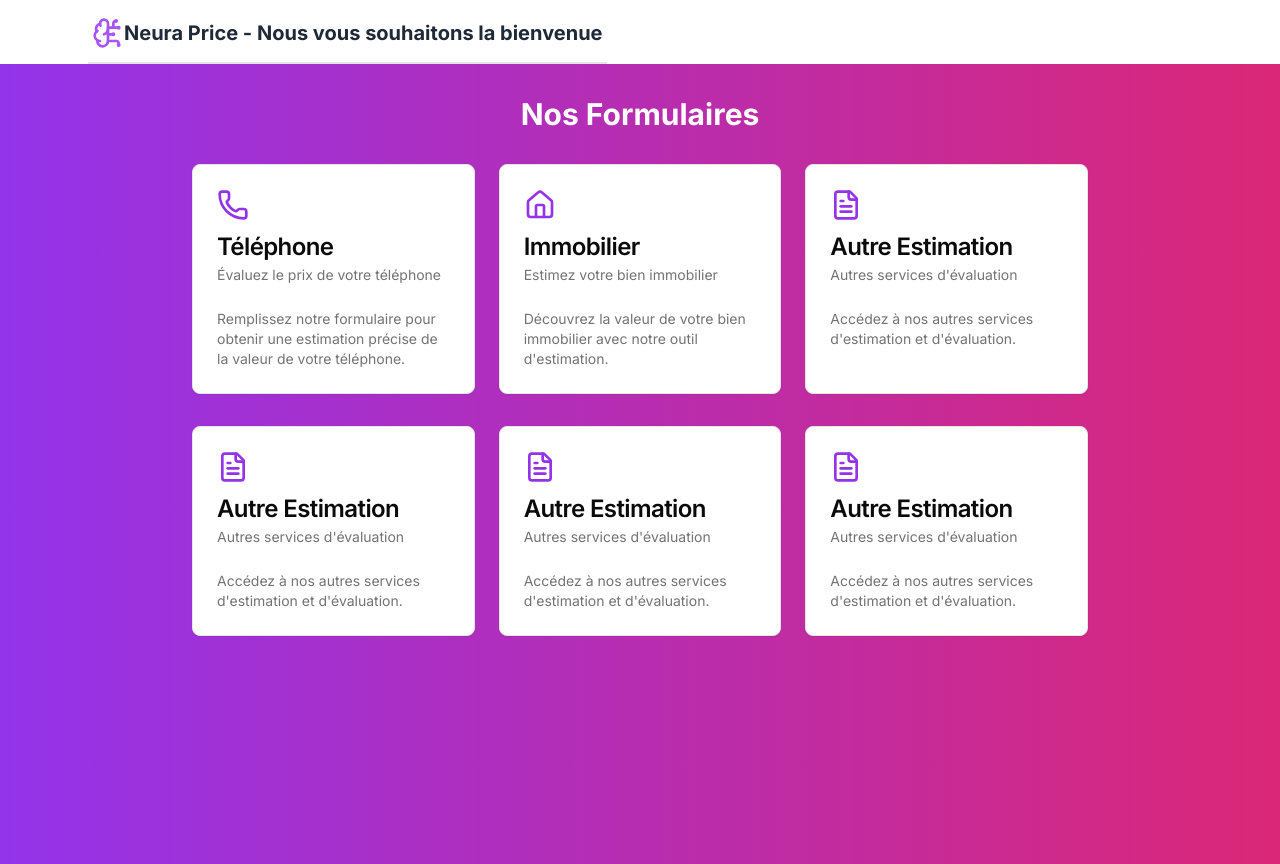
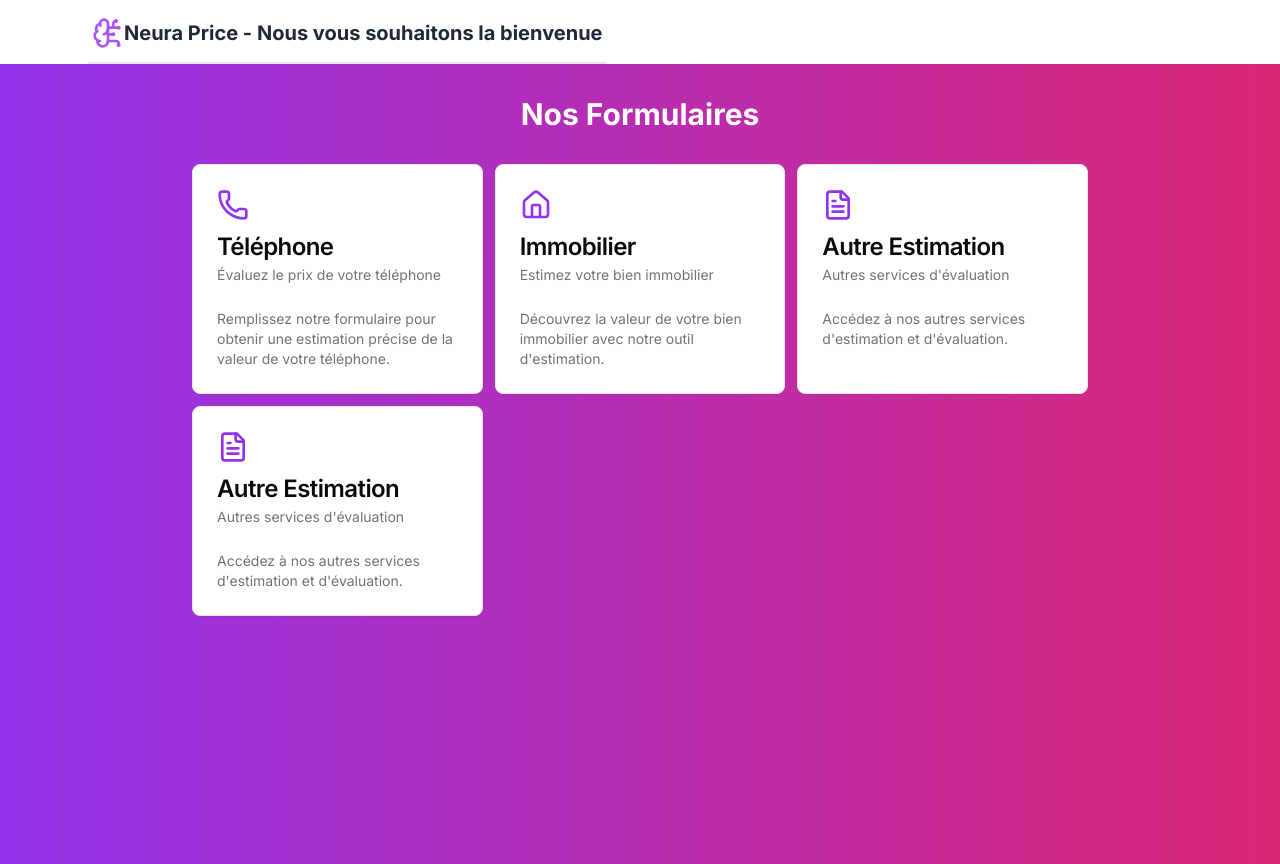
Before and after one commit to Florian-DAUVERGNE/NeuraPrice, a Next.js app in the folder Frontend/: page / in a window 1280 px wide. Built offline with nearby package versions, Linux system fonts and the light colour scheme.

Commit message:
refactor : created HomePageCard component

```diff
--- a/Frontend/app/page.tsx
+++ b/Frontend/app/page.tsx
@@ -1,131 +1,20 @@
 "use client"
-import { motion } from "motion/react";
-import Link from "next/link"
 import { Phone, Home, FileText } from "lucide-react"
-import { Card, CardContent, CardDescription, CardHeader, CardTitle } from "@/components/ui/card"
+import HomePageCard from "@/components/basic/HomePageCard";
 
 export default function FormCards() {
   return (
     <div className="min-h-screen bg-gradient-to-r from-purple-600 to-pink-600 p-8">
-            <div className="mx-auto max-w-4xl">
+      <div className="mx-auto max-w-4xl">
         <h1 className="mb-8 text-center text-3xl font-bold text-white animate-fade-in">Nos Formulaires</h1>
+        <div className="grid gap-3 md:grid-cols-2 lg:grid-cols-3">
+          <HomePageCard content="Remplissez notre formulaire pour obtenir une estimation précise de la valeur de votre téléphone." description="Évaluez le prix de votre téléphone" title="Téléphone" href="/phone" Icon={Phone}></HomePageCard>
 
-        <div className="grid gap-6 md:grid-cols-2 lg:grid-cols-3">
-        <motion.div initial={{ opacity: 0, y: 20 }} animate={{ opacity: 1, y: 0 }} transition={{ duration: 1 }}>
-          <Link href="/phone" className="group transition-all duration-300 hover:scale-105 hover:-translate-y-1">
-            <Card className="h-full transition-shadow duration-300 group-hover:shadow-xl">
-              <CardHeader>
-                <Phone className="mb-2 h-8 w-8 text-purple-600 transition-transform duration-300 group-hover:scale-110 group-hover:rotate-12" />
-                <CardTitle className="transition-colors duration-300 group-hover:text-purple-600">Téléphone</CardTitle>
-                <CardDescription>Évaluez le prix de votre téléphone</CardDescription>
-              </CardHeader>
-              <CardContent>
-                <p className="text-sm text-muted-foreground">
-                  Remplissez notre formulaire pour obtenir une estimation précise de la valeur de votre téléphone.
-                </p>
-              </CardContent>
-            </Card>
-          </Link>
-          </motion.div>
+          <HomePageCard content="Découvrez la valeur de votre bien immobilier avec notre outil d&apos;estimation." description="Estimez votre bien immobilier" title="Immobilier" href="/realestate" Icon={Home}></HomePageCard>
 
-          <motion.div initial={{ opacity: 0, y: 20 }} animate={{ opacity: 1, y: 0 }} transition={{ duration: 1.2 }}>
-          <Link href="/realestate" className="group transition-all duration-300 hover:scale-105 hover:-translate-y-1">
-            <Card className="h-full transition-shadow duration-300 group-hover:shadow-xl">
-              <CardHeader>
-                <Home className="mb-2 h-8 w-8 text-purple-600 transition-transform duration-300 group-hover:scale-110 group-hover:rotate-12" />
-                <CardTitle className="transition-colors duration-300 group-hover:text-purple-600">Immobilier</CardTitle>
-                <CardDescription>Estimez votre bien immobilier</CardDescription>
-              </CardHeader>
-              <CardContent>
-                <p className="text-sm text-muted-foreground">
-                  Découvrez la valeur de votre bien immobilier avec notre outil d&apos;estimation.
-                </p>
-              </CardContent>
-            </Card>
-          </Link>
-          </motion.div>
+          <HomePageCard content="Accédez à nos autres services d&apos;estimation et d&apos;évaluation." description="Autres services d&apos;évaluation" title="Autre Estimation" href="/" Icon={FileText}></HomePageCard>
 
-
-          <motion.div initial={{ opacity: 0, y: 20 }} animate={{ opacity: 1, y: 0 }} transition={{ duration: 1.4 }}>
-          <Link href="/forms/autre" className="group transition-all duration-300 hover:scale-105 hover:-translate-y-1">
-            <Card className="h-full transition-shadow duration-300 group-hover:shadow-xl">
-              <CardHeader>
-                <FileText className="mb-2 h-8 w-8 text-purple-600 transition-transform duration-300 group-hover:scale-110 group-hover:rotate-12" />
-                <CardTitle className="transition-colors duration-300 group-hover:text-purple-600">
-                  Autre Estimation
-                </CardTitle>
-                <CardDescription>Autres services d&apos;évaluation</CardDescription>
-              </CardHeader>
-              <CardContent>
-                <p className="text-sm text-muted-foreground">
-                  Accédez à nos autres services d&apos;estimation et d&apos;évaluation.
-                </p>
-              </CardContent>
-            </Card>
-          </Link>
-          </motion.div>
-        </div>
-      </div>
-      <div className="mx-auto max-w-4xl">
-        <div className="mb-8 text-center text-3xl font-bold text-white animate-fade-in"></div>
-        <div className="grid gap-6 md:grid-cols-2 lg:grid-cols-3">
-        <motion.div initial={{ opacity: 0, y: 20 }} animate={{ opacity: 1, y: 0 }} transition={{ duration: 1.4 }}>
-          <Link href="/forms/autre" className="group transition-all duration-300 hover:scale-105 hover:-translate-y-1">
-            <Card className="h-full transition-shadow duration-300 group-hover:shadow-xl">
-              <CardHeader>
-                <FileText className="mb-2 h-8 w-8 text-purple-600 transition-transform duration-300 group-hover:scale-110 group-hover:rotate-12" />
-                <CardTitle className="transition-colors duration-300 group-hover:text-purple-600">
-                  Autre Estimation
-                </CardTitle>
-                <CardDescription>Autres services d&apos;évaluation</CardDescription>
-              </CardHeader>
-              <CardContent>
-                <p className="text-sm text-muted-foreground">
-                  Accédez à nos autres services d&apos;estimation et d&apos;évaluation.
-                </p>
-              </CardContent>
-            </Card>
-          </Link>
-          </motion.div>
-
-          <motion.div initial={{ opacity: 0, y: 20 }} animate={{ opacity: 1, y: 0 }} transition={{ duration: 1.4 }}>
-          <Link href="/forms/autre" className="group transition-all duration-300 hover:scale-105 hover:-translate-y-1">
-            <Card className="h-full transition-shadow duration-300 group-hover:shadow-xl">
-              <CardHeader>
-                <FileText className="mb-2 h-8 w-8 text-purple-600 transition-transform duration-300 group-hover:scale-110 group-hover:rotate-12" />
-                <CardTitle className="transition-colors duration-300 group-hover:text-purple-600">
-                  Autre Estimation
-                </CardTitle>
-                <CardDescription>Autres services d&apos;évaluation</CardDescription>
-              </CardHeader>
-              <CardContent>
-                <p className="text-sm text-muted-foreground">
-                  Accédez à nos autres services d&apos;estimation et d&apos;évaluation.
-                </p>
-              </CardContent>
-            </Card>
-          </Link>
-          </motion.div>
-
-          <motion.div initial={{ opacity: 0, y: 20 }} animate={{ opacity: 1, y: 0 }} transition={{ duration: 1.4 }}>
-          <Link href="/forms/autre" className="group transition-all duration-300 hover:scale-105 hover:-translate-y-1">
-            <Card className="h-full transition-shadow duration-300 group-hover:shadow-xl">
-              <CardHeader>
-                <FileText className="mb-2 h-8 w-8 text-purple-600 transition-transform duration-300 group-hover:scale-110 group-hover:rotate-12" />
-                <CardTitle className="transition-colors duration-300 group-hover:text-purple-600">
-                  Autre Estimation
-                </CardTitle>
-                <CardDescription>Autres services d&apos;évaluation</CardDescription>
-              </CardHeader>
-              <CardContent>
-                <p className="text-sm text-muted-foreground">
-                  Accédez à nos autres services d&apos;estimation et d&apos;évaluation.
-                </p>
-              </CardContent>
-            </Card>
-          </Link>
-          </motion.div>
-
+          <HomePageCard content="Accédez à nos autres services d&apos;estimation et d&apos;évaluation." description="Autres services d&apos;évaluation" title="Autre Estimation" href="/" Icon={FileText}></HomePageCard>
         </div>
       </div>
     </div>
--- /dev/null
+++ b/Frontend/components/basic/HomePageCard.tsx
@@ -0,0 +1,34 @@
+import { Card, CardContent, CardDescription, CardHeader, CardTitle } from "@/components/ui/card"
+import { motion } from "motion/react";
+import Link from "next/link"
+import { LucideIcon } from "lucide-react";
+
+
+interface HomePageCard {
+    title: string;
+    description: string;
+    content: string;
+    href: string;
+    Icon?: LucideIcon;
+  }
+
+export default function HomePageCard ({title,description,content,href,Icon} : HomePageCard){
+    return(
+    <motion.div initial={{ opacity: 0, y: 20 }} animate={{ opacity: 1, y: 0 }} transition={{ duration: 1 }}>
+    <Link href={href} className="group transition-all duration-300 hover:scale-105 hover:-translate-y-1">
+      <Card className="h-full transition-shadow duration-300 group-hover:shadow-xl">
+        <CardHeader>
+        {Icon && <Icon className="mb-2 h-8 w-8 text-purple-600 transition-transform duration-300 group-hover:scale-110 group-hover:rotate-12" />}
+          <CardTitle className="transition-colors duration-300 group-hover:text-purple-600">{title}</CardTitle>
+          <CardDescription>{description}</CardDescription>
+        </CardHeader>
+        <CardContent>
+          <p className="text-sm text-muted-foreground">
+            {content}
+          </p>
+        </CardContent>
+      </Card>
+    </Link>
+    </motion.div>
+    )
+}
```
